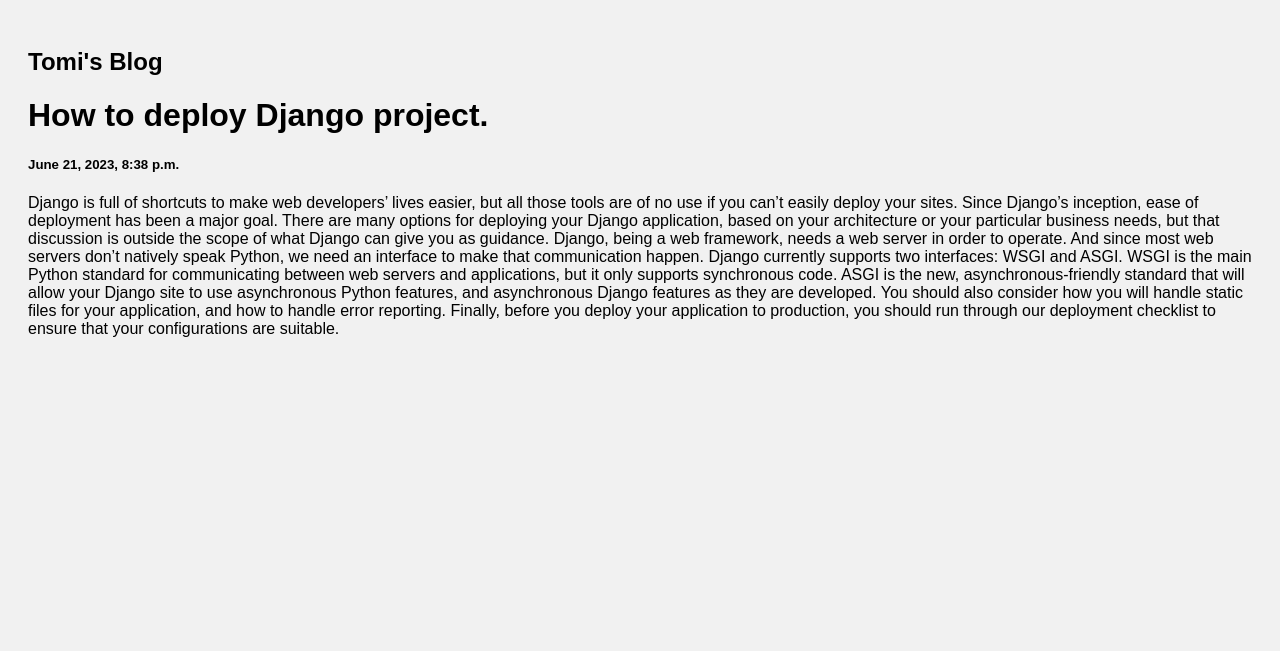
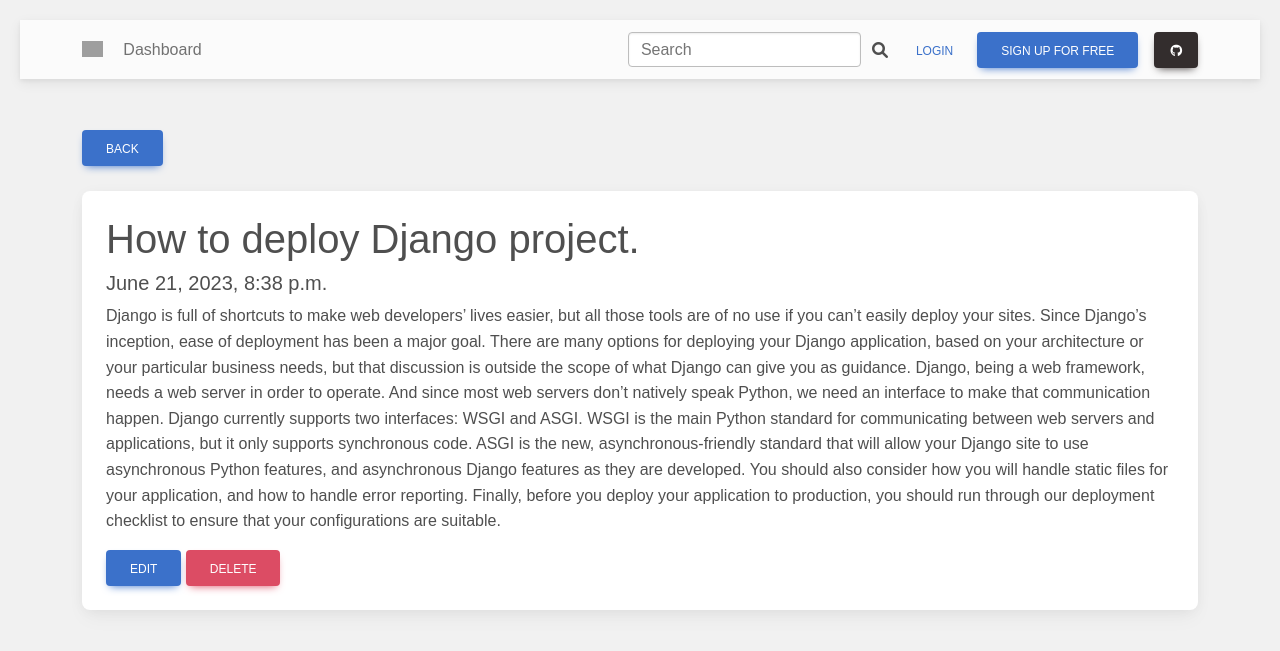
Before and after one commit to kirtondavid53/Django-Blog, a Django app: page /post/1 in a window 1280 px wide. Shown: the top 651 px of the page. Run offline with Django 4.2, Linux system fonts and the light colour scheme; data comes from the database, SQL or seed files in the repository; both versions use the stored data as it was after the commit; some libraries are stand-ins or nearby versions; grey boxes are pictures that could not be loaded.

Commit message:
add update and delete

```diff
--- a/posts/urls.py
+++ b/posts/urls.py
@@ -5,5 +5,7 @@ urlpatterns = [
           path('', views.index, name='index'),
           path('post/<str:pk>', views.post, name='post'),
           path('login', views.login_view, name='login'),
-          path('add_post', views.add_post, name='add_post')
+          path('add_post', views.add_post, name='add_post'),
+          path('update_post/<int:pk>', views.update_post, name='update_post'),
+          path('delete_post/<int:pk>', views.delete_post, name='delete_post')
           ]
--- a/posts/views.py
+++ b/posts/views.py
@@ -2,6 +2,7 @@ from django.shortcuts import render, redirect
 from .models import Post
 from django.contrib.auth.models import User
 from django.contrib.auth import authenticate, login, logout
+from django.contrib.auth.decorators import login_required
 from django.contrib import messages
 from .forms import PostForm
 
@@ -55,3 +56,31 @@ def add_post(request):
     else:
         messages.info(request, "You must logged in to add a post")
         return redirect('index')
+
+
+@login_required(login_url="login")
+def update_post(request, pk):
+    post = Post.objects.get(id=pk)
+
+    form = PostForm(request.POST or None, instance=post)
+    if form.is_valid():
+        try:
+            form.save()
+            model = form.instance
+            messages.info(request, "Your post has been updated")
+            return redirect('index')
+        except Exception as e:
+            messages.info(request, "There was an error. Please try again")
+            return redirect('update_post')
+    return render(request,'update_post.html',{'form':form})
+
+
+@login_required(login_url="login")
+def delete_post(request, pk):
+
+    post = Post.objects.get(id=pk)
+
+    post.delete()
+
+    messages.info(request, "Your post has been deleted")
+    return redirect('index')
--- a/templates/posts.html
+++ b/templates/posts.html
@@ -1,32 +1,42 @@
-{% load static %}
 
-<!DOCTYPE html>
-<html lang="en">
-<head>
-    <meta charset="UTF-8">
-    <meta name="viewport" content="width=device-width, initial-scale=1.0">
-    <link rel="stylesheet" href="{% static 'style.css' %}">
+{% extends 'base.html' %}
 
-    <title>Home Page</title>
-</head>
-<body>
+{% block content %}
 
-</head>
-    <body>
+<br><br>
+    <div class="row">
 
-    <div class="header">
-        <h2>Tomi's Blog</h2>
+        <div class="col">
+            <a href="{% url 'index' %}" class="btn btn-primary">Back</a>
+            <br><br>
+            <div class="card">
+                <div class="card-body">
+                    <h1 class="card-title" >{{post.title}}</h1>
+                    <h5>{{post.date_created}}</h5>
+                    <p>{{post.body}}</p>
+                    <a class="btn btn-primary" href="{% url 'update_post' post.id %}">Edit</a>
+                    <button type="button" class="btn btn-danger" data-mdb-toggle="modal" data-mdb-target="#exampleModal">
+                        Delete
+                    </button>
+                    <!-- Modal -->
+                    <div class="modal fade" id="exampleModal" tabindex="-1" aria-labelledby="exampleModalLabel" aria-hidden="true">
+                        <div class="modal-dialog">
+                        <div class="modal-content">
+                            <div class="modal-header">
+                            <h5 class="modal-title" id="exampleModalLabel">Are you sure you want to delete this post?</h5>
+                            <button type="button" class="btn-close" data-mdb-dismiss="modal" aria-label="Close"></button>
+                            </div>
+                            <div class="modal-footer">
+                            <button type="button" class="btn btn-success" data-mdb-dismiss="modal">Cancel</button>
+                            <a href="{% url 'delete_post' post.id %}" type="button" class="btn btn-danger">Yes</a>
+                            </div>
+                        </div>
+                        </div>
+                    </div>
+                </div>
+            </div>
+        </div>
     </div>
 
-    <div class="row">
-        <div class="leftcolumn">
-        <div class="card">
-            <h1>{{post.title}}</h1>
-            <h5>{{post.date_created}}</h5>
-            <p>{{post.body}}</p>
-            </a>
-        </div>
-        </div>
-    </div>
-    </body>
-</html>
+
+{% endblock %}
```
Also changed, not shown: templates/index.html (+7 -1 lines), templates/update_post.html (added, +17 -0 lines), db.sqlite3.
